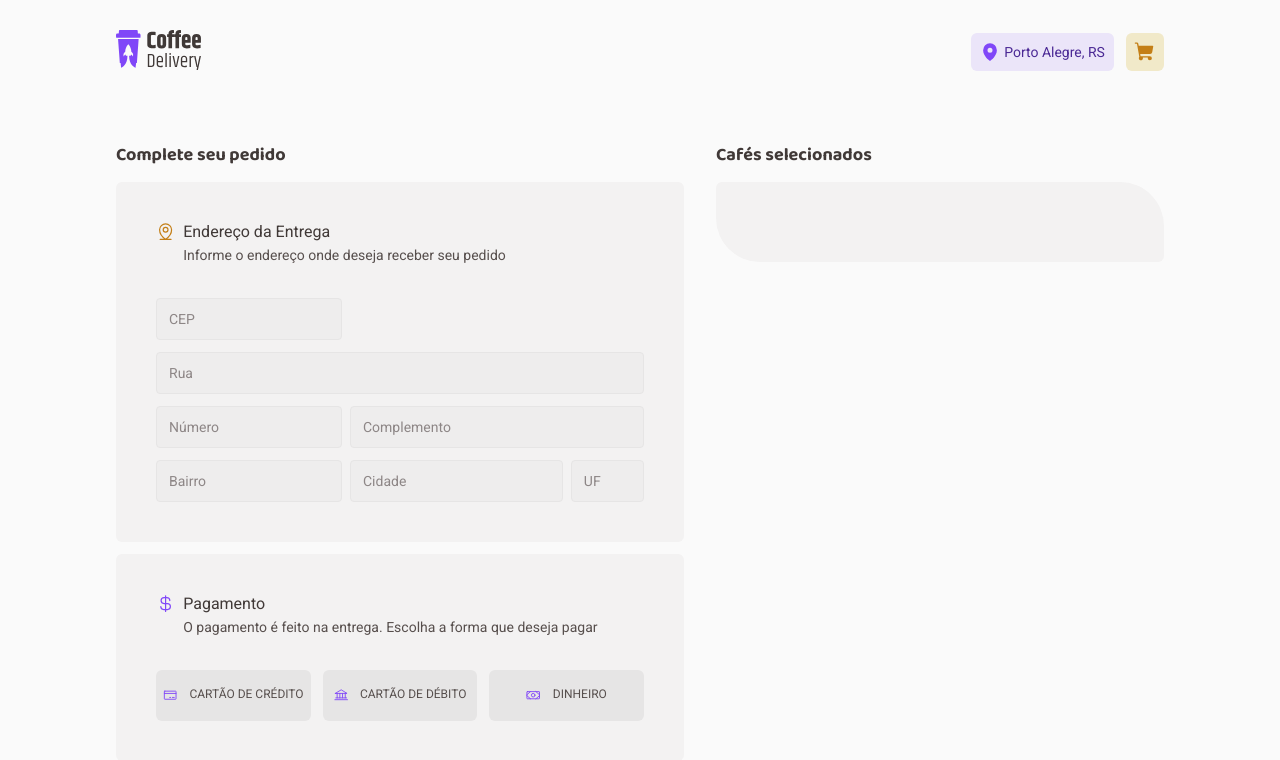
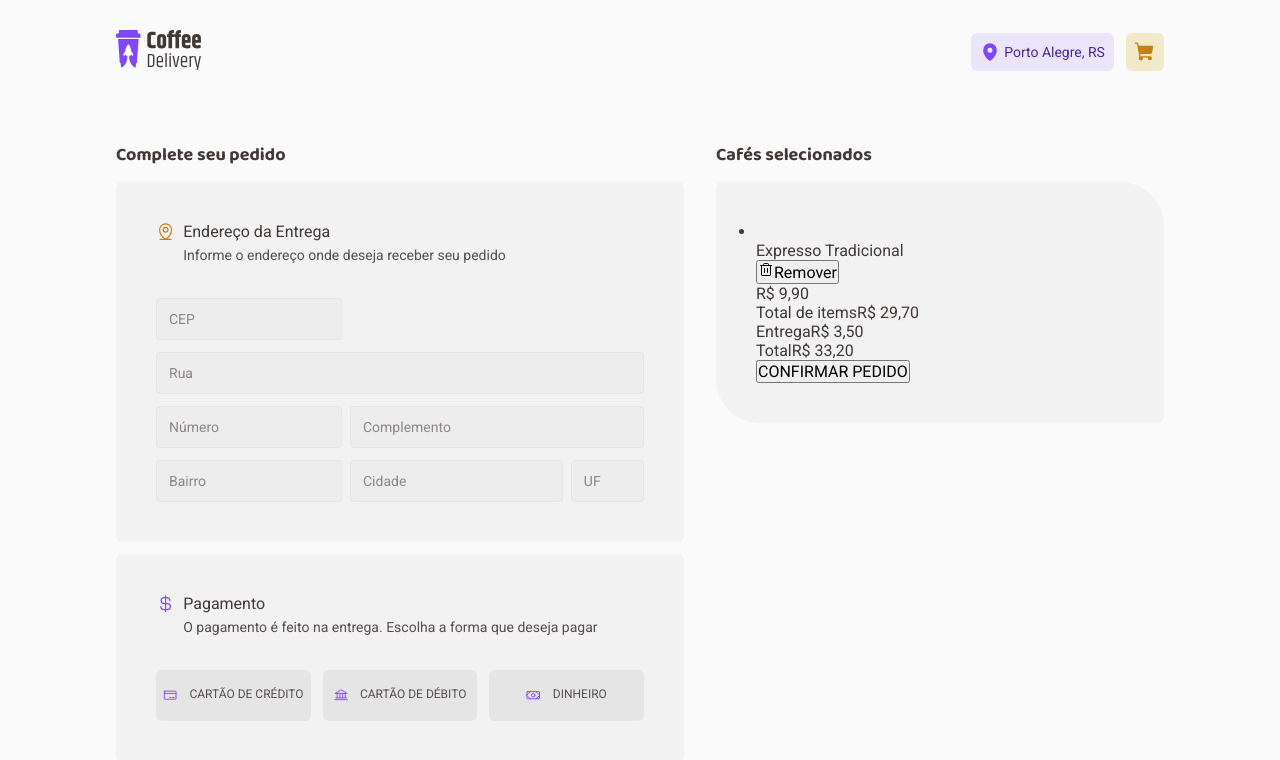
Before and after one commit to LuisRuda/ignite-reactjs-desafio02-coffee-delivery, a React (Vite) app: page /checkout in a window 1280 px wide. Shown: the top 760 px of the page. Built offline with nearby package versions, Linux system fonts and the light colour scheme.

Commit message:
feature: structure for cart

```diff
--- a/src/pages/Checkout/index.tsx
+++ b/src/pages/Checkout/index.tsx
@@ -1,5 +1,7 @@
+import { Trash } from 'phosphor-react'
+
 import { Form } from './Form'
-import { CheckoutContainer, CoffeesContainer } from './styles'
+import { CheckoutContainer, CartContainer } from './styles'
 
 export function Checkout() {
   return (
@@ -13,7 +15,39 @@ export function Checkout() {
       <section>
         <h2>Cafés selecionados</h2>
 
-        <CoffeesContainer />
+        <CartContainer>
+          <ul>
+            <li>
+              <img src="" alt="" />
+              <div>
+                <span>Expresso Tradicional</span>
+                <div>
+                  <button type="button">
+                    <Trash />
+                    Remover
+                  </button>
+                </div>
+              </div>
+              <span>R$ 9,90</span>
+            </li>
+          </ul>
+
+          <div>
+            <div>
+              <span>Total de items</span>
+              <span>R$ 29,70</span>
+            </div>
+            <div>
+              <span>Entrega</span>
+              <span>R$ 3,50</span>
+            </div>
+            <div>
+              <span>Total</span>
+              <span>R$ 33,20</span>
+            </div>
+            <button type="button">CONFIRMAR PEDIDO</button>
+          </div>
+        </CartContainer>
       </section>
     </CheckoutContainer>
   )
--- a/src/pages/Checkout/styles.ts
+++ b/src/pages/Checkout/styles.ts
@@ -17,7 +17,7 @@ export const CheckoutContainer = styled.div`
   }
 `
 
-export const CoffeesContainer = styled.div`
+export const CartContainer = styled.div`
   flex: 1;
   padding: 2.5rem;
   background: ${({ theme }) => theme['gray-100']};
```
